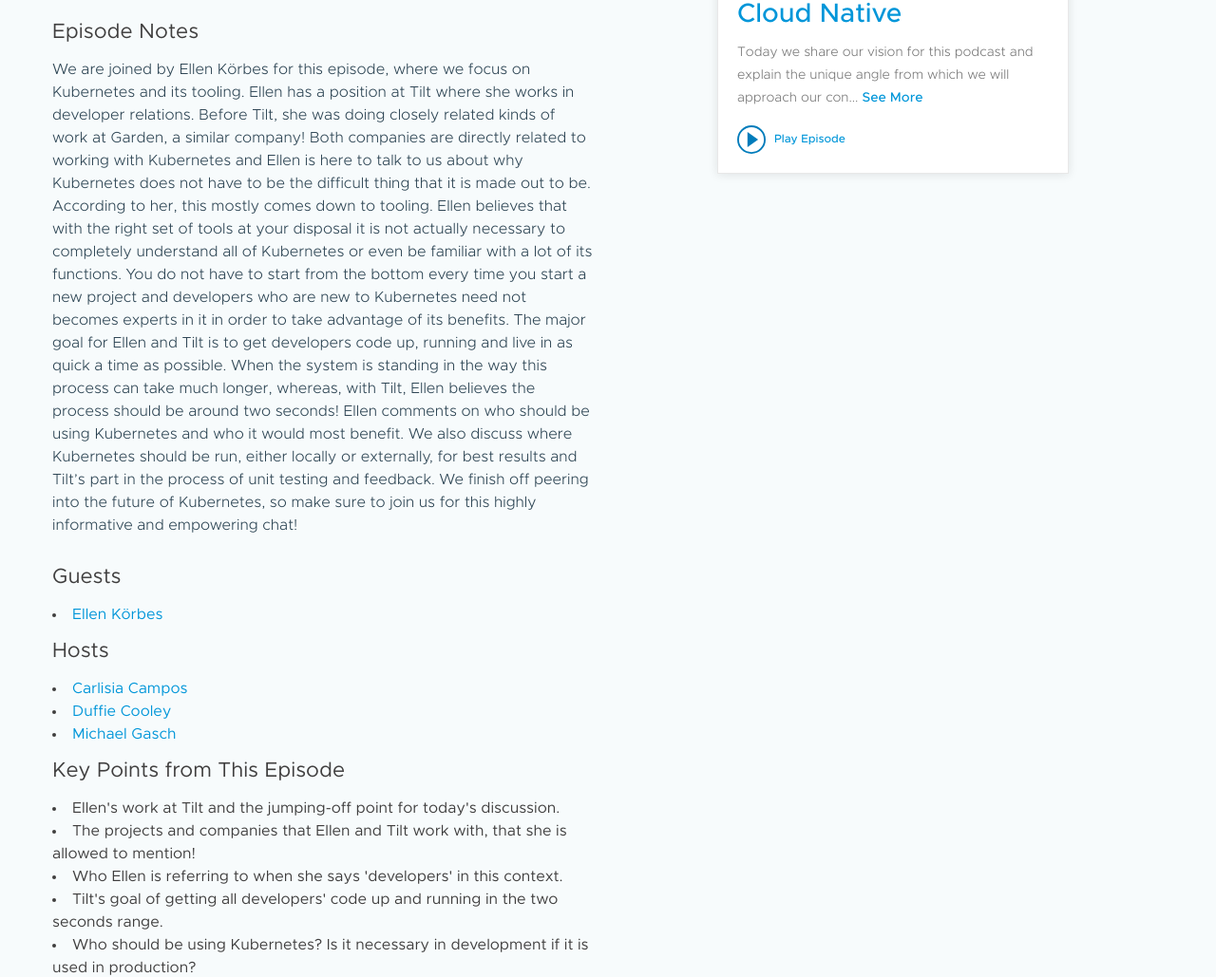
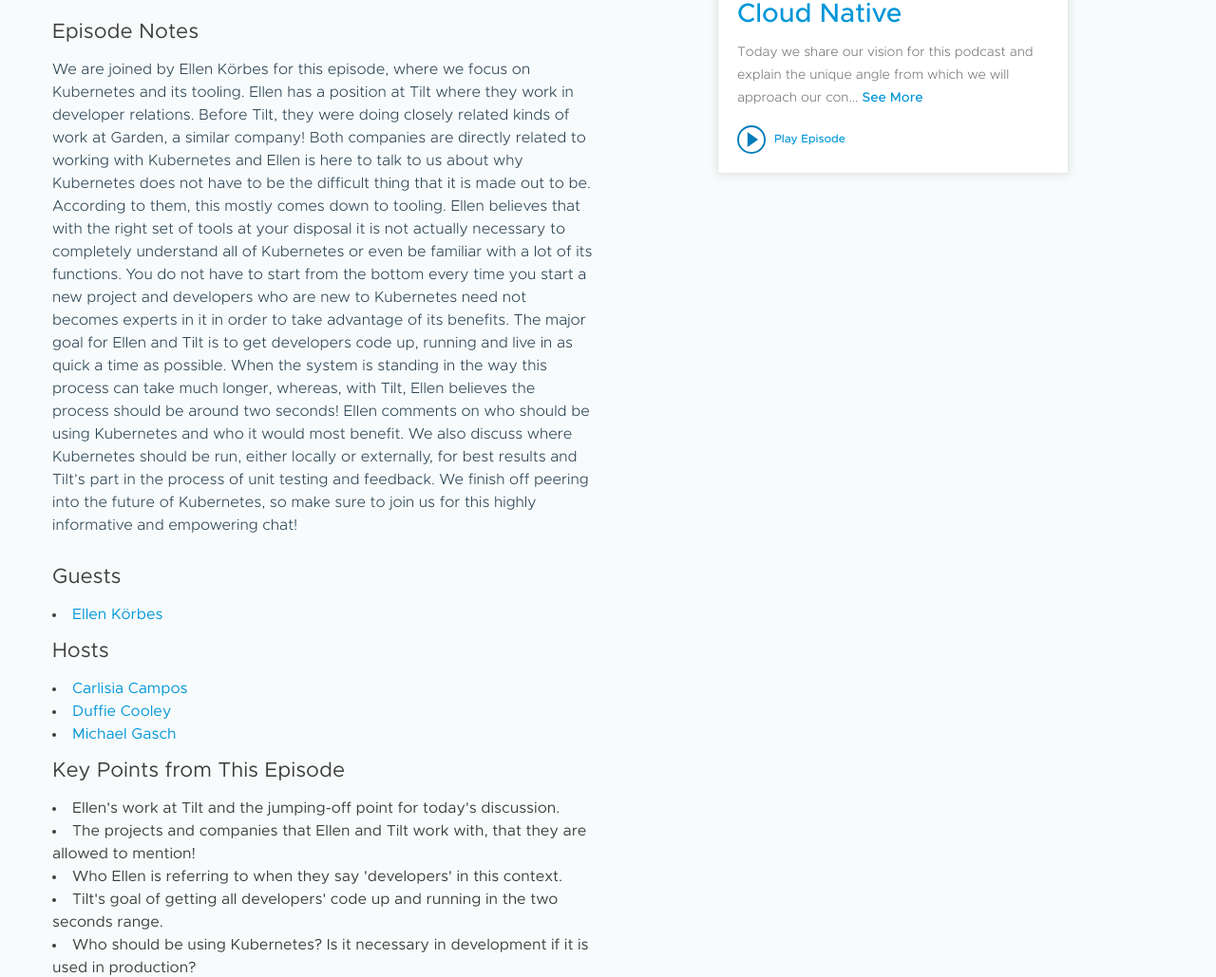
Before and after one commit to vmware-tanzu/thepodlets, a Jekyll site: the page built from site/_episodes/021-kubernetes-sucks-yes-no.md, in a window 1280 px wide and 1400 px high, scrolled down 1292 px. Shown: the part 195-1224 px from the top of the window at 95% size. Built offline with Jekyll 4.4.1, drawn with Linux system fonts in a browser that asks for light colours; nearby versions of some CDN libraries.

Commit message:
Pronouns are important
Signed-off-by: Carlisia <carlisia@vmware.com>

```diff
--- a/site/_episodes/021-kubernetes-sucks-yes-no.md
+++ b/site/_episodes/021-kubernetes-sucks-yes-no.md
@@ -14,7 +14,7 @@
 # "description" is a short version of the show notes:
 description: In this episode we focus on Kubernetes and its tooling with Ellen Körbes. Ellen believes that with the right set of tools at your disposal it is not actually necessary to completely understand all of Kubernetes or even be familiar with a lot of its functions. You do not have to start from the bottom every time you start a new project and developers who are new to Kubernetes need not becomes experts in it in order to take advantage of its benefits.
 # "notes" is the entire show notes:
-notes: We are joined by Ellen Körbes for this episode, where we focus on Kubernetes and its tooling. Ellen has a position at Tilt where she works in developer relations. Before Tilt, she was doing closely related kinds of work at Garden, a similar company! Both companies are directly related to working with Kubernetes and Ellen is here to talk to us about why Kubernetes does not have to be the difficult thing that it is made out to be. According to her, this mostly comes down to tooling. Ellen believes that with the right set of tools at your disposal it is not actually necessary to completely understand all of Kubernetes or even be familiar with a lot of its functions. You do not have to start from the bottom every time you start a new project and developers who are new to Kubernetes need not becomes experts in it in order to take advantage of its benefits. The major goal for Ellen and Tilt is to get developers code up, running and live in as quick a time as possible. When the system is standing in the way this process can take much longer, whereas, with Tilt, Ellen believes the process should be around two seconds! Ellen comments on who should be using Kubernetes and who it would most benefit. We also discuss where Kubernetes should be run, either locally or externally, for best results and Tilt's part in the process of unit testing and feedback. We finish off peering into the future of Kubernetes, so make sure to join us for this highly informative and empowering chat!
+notes: We are joined by Ellen Körbes for this episode, where we focus on Kubernetes and its tooling. Ellen has a position at Tilt where they work in developer relations. Before Tilt, they were doing closely related kinds of work at Garden, a similar company! Both companies are directly related to working with Kubernetes and Ellen is here to talk to us about why Kubernetes does not have to be the difficult thing that it is made out to be. According to them, this mostly comes down to tooling. Ellen believes that with the right set of tools at your disposal it is not actually necessary to completely understand all of Kubernetes or even be familiar with a lot of its functions. You do not have to start from the bottom every time you start a new project and developers who are new to Kubernetes need not becomes experts in it in order to take advantage of its benefits. The major goal for Ellen and Tilt is to get developers code up, running and live in as quick a time as possible. When the system is standing in the way this process can take much longer, whereas, with Tilt, Ellen believes the process should be around two seconds! Ellen comments on who should be using Kubernetes and who it would most benefit. We also discuss where Kubernetes should be run, either locally or externally, for best results and Tilt's part in the process of unit testing and feedback. We finish off peering into the future of Kubernetes, so make sure to join us for this highly informative and empowering chat!
 # Uncomment and add guests if any
 guests:
     - name: Ellen Körbes
@@ -28,8 +28,8 @@
       url: https://twitter.com/embano1
 points:
     - Ellen's work at Tilt and the jumping-off point for today's discussion.
-    - The projects and companies that Ellen and Tilt work with, that she is allowed to mention!
-    - Who Ellen is referring to when she says 'developers' in this context.
+    - The projects and companies that Ellen and Tilt work with, that they are allowed to mention!
+    - Who Ellen is referring to when they say 'developers' in this context.
     - Tilt's goal of getting all developers' code up and running in the two seconds range.
     - Who should be using Kubernetes? Is it necessary in development if it is used in production?
     - Operating and deploying Kubernetes — who is it that does this?
@@ -310,7 +310,7 @@
 
 [0:45:53.3] CC: Yeah, it's going to be very interesting. I think best practices is such an interesting thing to think about, because somebody could sit down and write, “Oh, these are the best practices we should be following in the space.” I think, my opinion it's really going to come out of what worked historically when we have enough data to look at over the years.
 
-I think it's going to be as far as tooling goes, like a survival of the fittest. Whatever tool has been used the most, that's what's going to be the best practice way to do things. Yeah, we know today there are so many tools, but I think probably we're going to get to a point where we know what to use for what in the future. With that, we have to wrap-up, because we are at the top of the hour. It was so great to have Ellen, or L, how she I think prefers to be called and to have you on the show, Elle. Thank you so much. I mean, L. See, I can't even follow my own.
+I think it's going to be as far as tooling goes, like a survival of the fittest. Whatever tool has been used the most, that's what's going to be the best practice way to do things. Yeah, we know today there are so many tools, but I think probably we're going to get to a point where we know what to use for what in the future. With that, we have to wrap-up, because we are at the top of the hour. It was so great to have Ellen, or L, how they I think prefers to be called and to have you on the show, Elle. Thank you so much. I mean, L. See, I can't even follow my own.
 
 You're very active on Twitter. We're going to have all the information for how to reach you on the show notes. We're going to have a transcript. As always people, subscribe, follow us on Twitter, so you can be up to date with what we are doing and suggest episodes too on our github repo. With that, thank you everybody. Thank you L.
 
```
